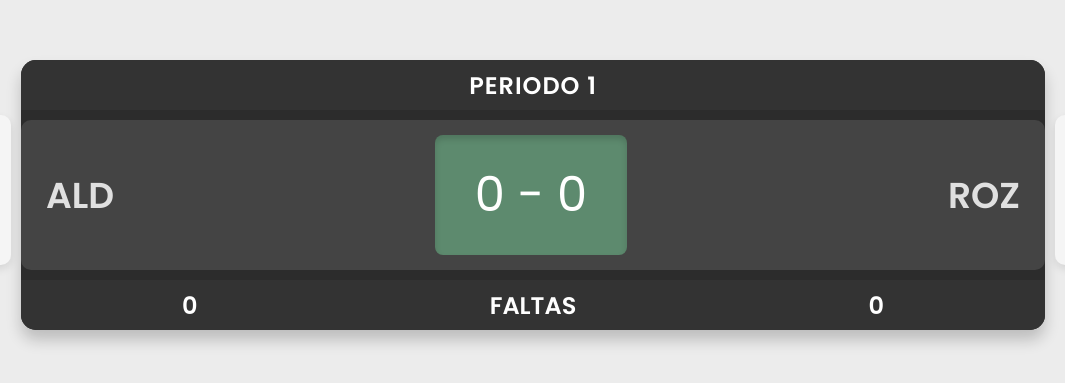
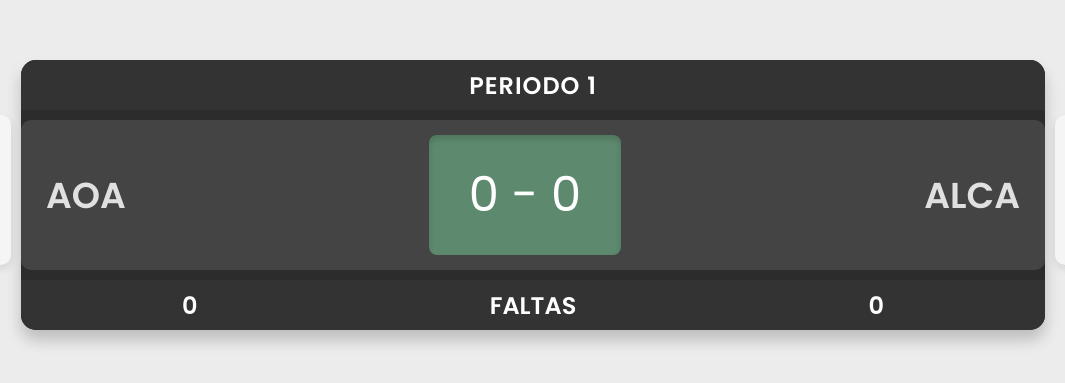
Before and after one commit to danielhergil/fmp-scoreboard-app, a website: page index.html in a window 1280 px wide. Shown: the part 205-588 px from the top of the page, 107-1172 px from the left. Drawn offline with Linux system fonts and the light colour scheme.

Commit message:
Updated scoreboard index.html

```diff
--- a/index.html
+++ b/index.html
@@ -128,19 +128,19 @@
 
           <!-- Team 1 logo (outside row width) -->
           <div class="team-logo team-logo-left">
-            <img src="team1Logo.png" alt="ALD" style="width:70px;height:70px;">
+            <img src="team1Logo.png" alt="AOA" style="width:70px;height:70px;">
           </div>
 
           <!-- Team names and score (row 2 with logo width included) -->
           <div class="team-names-score">
-            <div class="team-name" id="team1-name">ALD</div>
+            <div class="team-name" id="team1-name">AOA</div>
             <div class="score" id="score">0 - 0</div>
-            <div class="team-name" id="team2-name">ROZ</div>
+            <div class="team-name" id="team2-name">ALCA</div>
           </div>
 
           <!-- Team 2 logo (outside row width) -->
           <div class="team-logo team-logo-right">
-          <img src="team1Logo.png" alt="ROZ" style="width:70px;height:70px;">
+          <img src="team1Logo.png" alt="ALCA" style="width:70px;height:70px;">
           </div>
 
           <!-- Fouls -->
```
